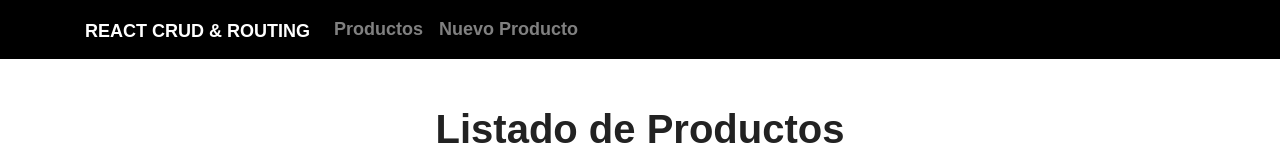
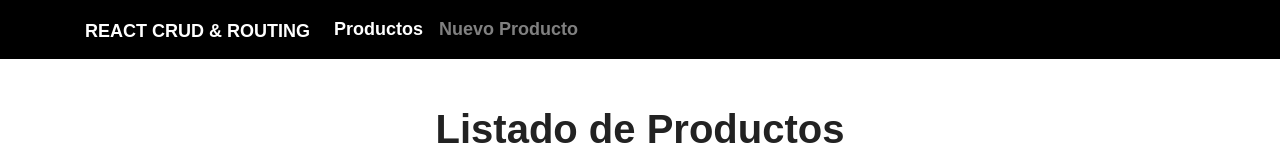
Before and after one commit to crisroddev/react-hooks-redux, a React (Create React App) app in the folder crud-react/: page /productos in a window 1280 px wide. Shown: the top 160 px of the page. Built offline with nearby package versions, Linux system fonts and the light colour scheme; a web font is replaced by a local one.

Commit message:
NavLink para los active

```diff
--- a/crud-react/src/components/Header.js
+++ b/crud-react/src/components/Header.js
@@ -1,29 +1,31 @@
 import React from 'react';
-import { Link } from 'react-router-dom';
+import { NavLink } from 'react-router-dom';
 
 const Header = () => (
     <nav className="navbar navbar-expand-lg navbar-dark bg-dark">
         <div className="container">
-            <Link
+            <NavLink
                 to="/productos"
                 className="navbar-brand">
                     React CRUD & Routing
-            </Link>
+            </NavLink>
 
             <ul className="navbar-nav mr-auto">
                 <li className="nav-item">
-                    <Link
+                    <NavLink
                         to="/productos"
-                        className="nav-link">
+                        className="nav-link"
+                        activeClassName="active">
                         Productos
-                    </Link>
+                    </NavLink>
                 </li>
                 <li className="nav-item">
-                    <Link
+                    <NavLink
                         to="/nuevo-producto"
-                        className="nav-link">
+                        className="nav-link"
+                        activeClassName="active">
                         Nuevo Producto
-                    </Link>
+                    </NavLink>
                 </li>
             </ul>
         </div>
```
